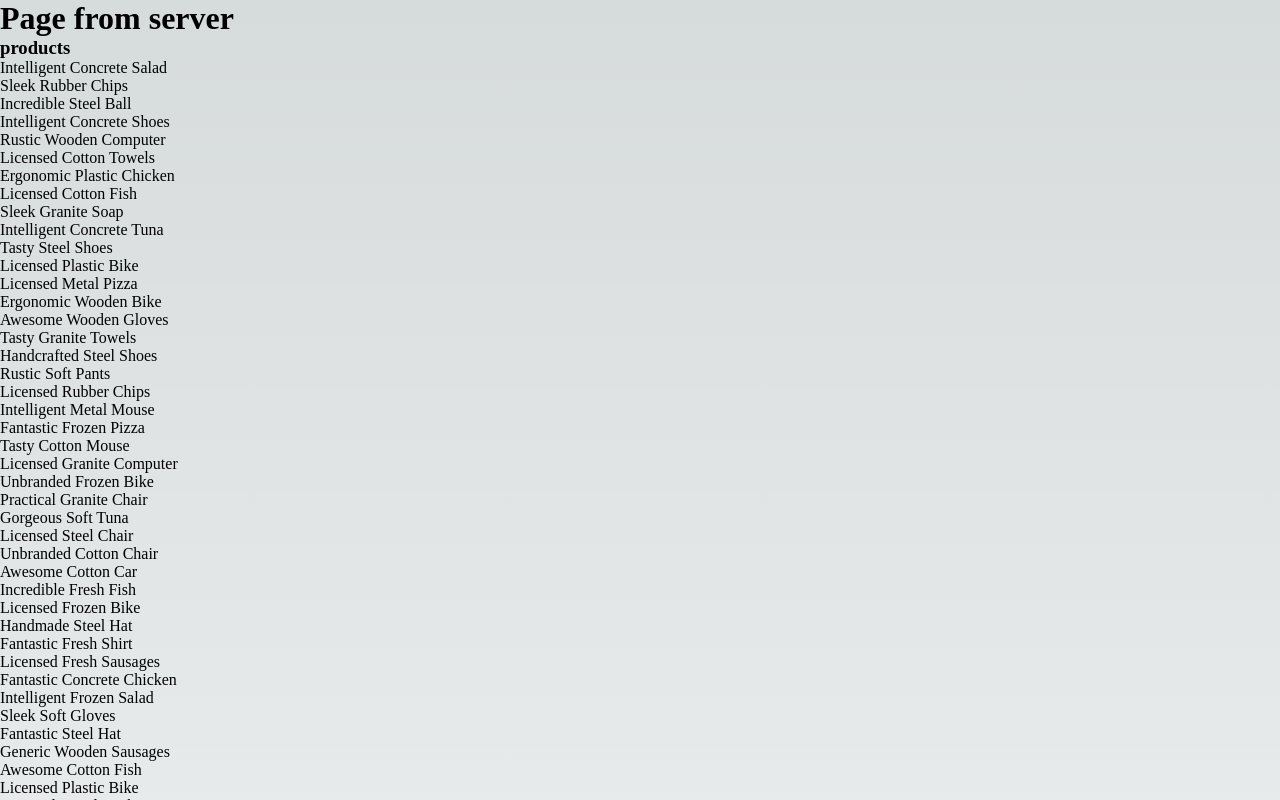
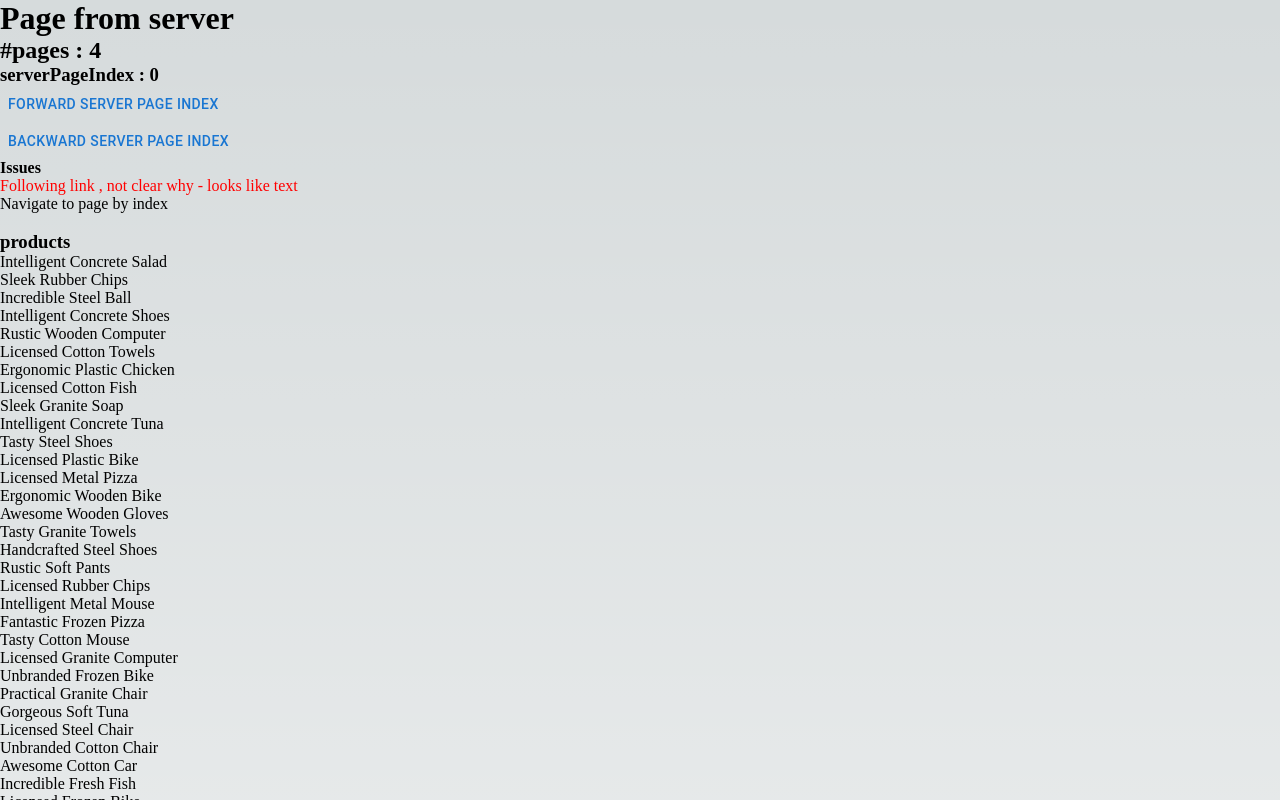
Before and after one commit to NathanKr/client-server-pagination-playground, a Next.js app: page /products/0 in a window 1280 px wide. Shown: the top 800 px of the page. Built offline with nearby package versions, Linux system fonts and the light colour scheme.

Commit message:
add navigate page withh ssg

```diff
--- a/src/pages/index.tsx
+++ b/src/pages/index.tsx
@@ -12,7 +12,7 @@ const Home : NextPage = () => {
       {/* </MuiLink> */}
       <br />
       <Link href="/products/0">
-        Navigate to page with SSG pagination - first server page
+        Navigate to page with SSG pagination
       </Link>
     </div>
   );
--- a/src/pages/products/[serverPageIndex].tsx
+++ b/src/pages/products/[serverPageIndex].tsx
@@ -2,7 +2,9 @@ import Products from "@/components/gen-ui/products";
 import usePageBackForward from "@/hooks/use-page-back-forward";
 import { getNumProductPages, getProductPage } from "@/logic/server/utils";
 import IPage from "@/types/i-page";
+import { Button } from "@mui/material";
 import { GetStaticPaths, GetStaticProps, NextPage } from "next";
+import Link from "next/link";
 
 interface IProps {
   serverPage: IPage;
@@ -53,6 +55,21 @@ const PageWithSsgPagination: NextPage<IProps> = ({
   return (
     <>
       <h1>Page from server</h1>
+      <h2>#pages : {numServerPages}</h2>
+      <h3>serverPageIndex : {serverPageIndex}</h3>
+      <Button onClick={forwardHandler}>Forward server page index</Button>
+      <br />
+      <Button onClick={backHandler}>Backward server page index</Button>
+      <br />
+      <h4>Issues</h4>
+      <p style={{ color: "red" }}>
+        Following link , not clear why - looks like text
+      </p>
+      <Link href={`/products/${serverPageIndex}`}>
+        Navigate to page by index
+      </Link>
+      <br />
+      <br />
       <Products products={serverPage.products} />
     </>
   );
```
Also changed, not shown: 1 other file (tests, documents, lock files or other folders).
